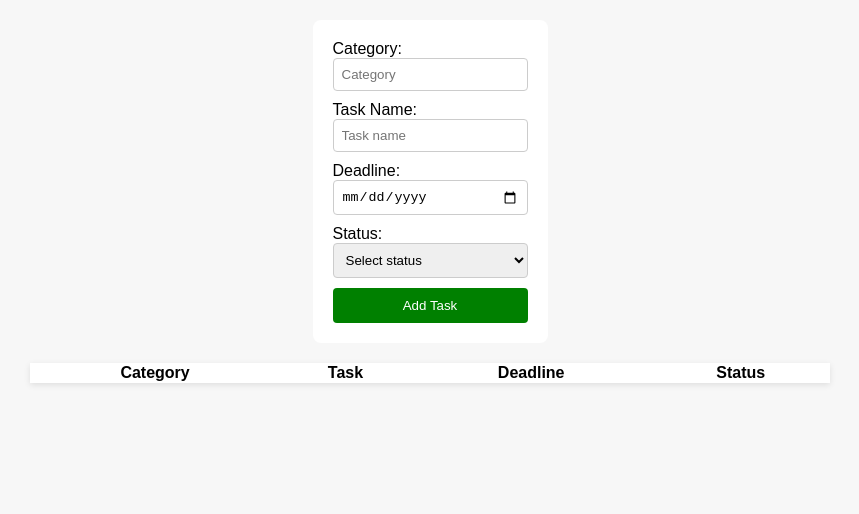
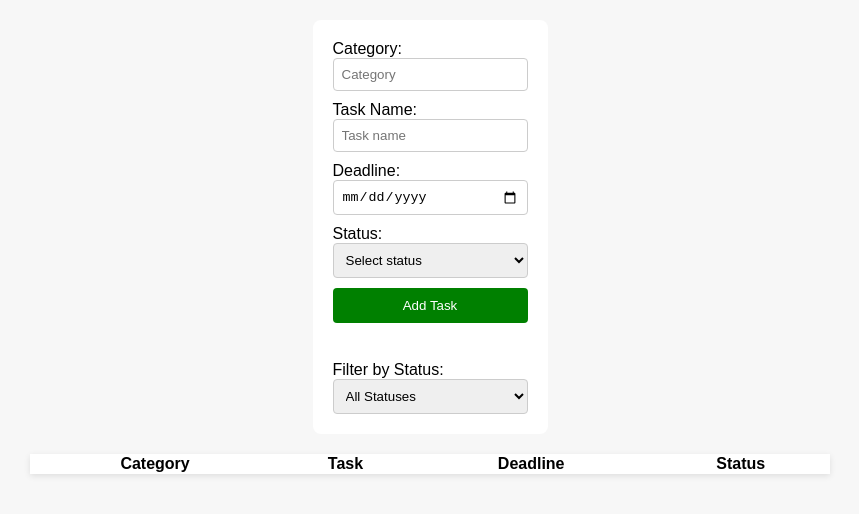
Before and after one commit to jjacque1/Task-management-App, a plain HTML site: page index.html in a window 1280 px wide. Shown: the whole page, without its empty margins (210-1069 px from the left). Drawn offline with Linux system fonts and the light colour scheme.

Commit message:
Added a select(option) for filter by staus in the html under the form button

```diff
--- a/index.html
+++ b/index.html
@@ -36,6 +36,16 @@
       <div>
         <button id="addTaskButton" type="button">Add Task</button>
       </div>
+      <br>
+      <div class="filters">
+        <label for="statusFilter">Filter by Status:</label>
+        <select name="" id="statusFilter">
+          <option value="">All Statuses</option>
+          <option value="In progress">In progress</option>
+          <option value="Completed">Completed</option>
+          <option value="Overdue">Overdue</option>
+        </select>
+      </div>
     </form>
     <table id="taskTable">
       <thead>
--- a/index.js
+++ b/index.js
@@ -11,6 +11,8 @@ let statusInput = document.getElementById("statusInput");
 let taskList = document.getElementById("taskList");
 
 let addTaskButton = document.getElementById("addTaskButton");
+
+let statusFilter = document.getElementById("statusFilter");
 
 //INITIALIZE AN EMPTY ARRAY TO HOLD TASK OBJECTS
 
```
